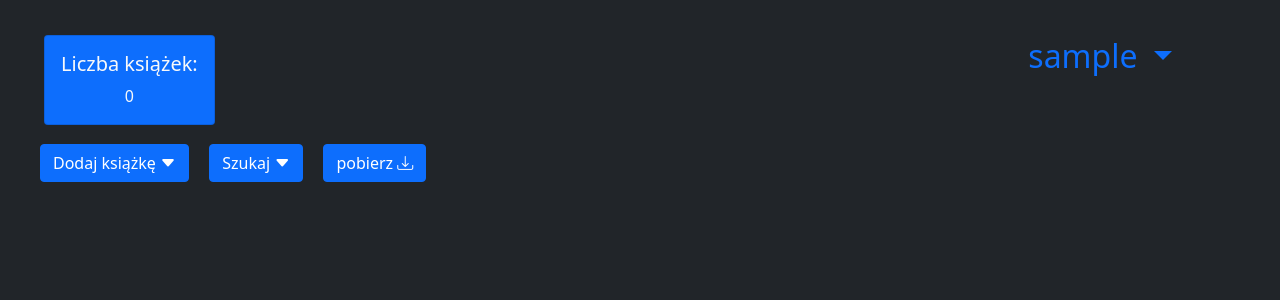
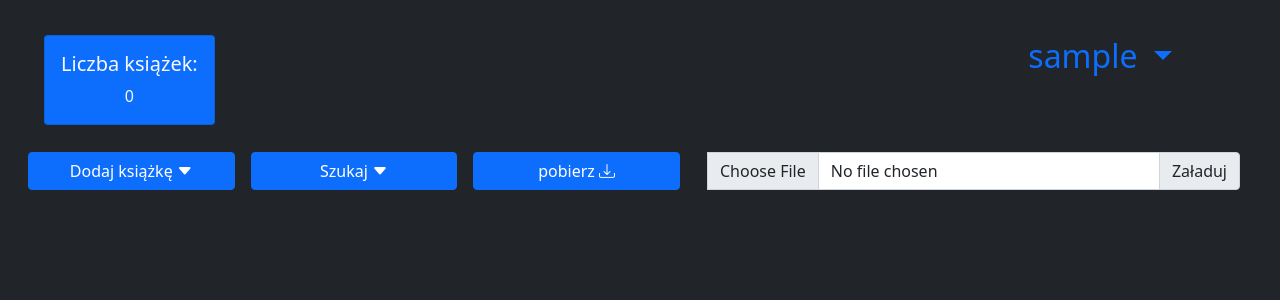
Before and after one commit to thekrzeslo/home_library_polish_language, a Django app: page / in a window 1280 px wide. Shown: the top 300 px of the page. Run offline with Django 3.2, Linux system fonts and the light colour scheme; the visitor is signed in with stand-in values (Sample User, id 1); data that the repository does not hold is empty; some libraries are stand-ins or nearby versions.

Commit message:
was added a disabled form for upload lxml or different file to put records into database

```diff
--- a/books/templates/books/books_list.html
+++ b/books/templates/books/books_list.html
@@ -13,7 +13,7 @@
 
     <header>
 
-        <nav class="navbar p-4 pb-1 mx-lg-2 mx-1">
+        <nav class="navbar p-4 pb-1 mx-lg-2 mx-1 d-block">
 
             <div class="container-fluid">
 
@@ -46,20 +46,30 @@
 
                 <div class="container-fluid">
 
-                    <a class="btn btn-primary m-2" data-bs-toggle="collapse" href="#collapse_create" role="button" aria-expanded="false" aria-controls="collapse_create">
+                    <div class="row my-2">
+
+                        <a class="btn btn-primary mx-md-2 col-md-2 m-2 col-5 mx-auto" data-bs-toggle="collapse" href="#collapse_create" role="button" aria-expanded="false" aria-controls="collapse_create">
                             Dodaj książkę
                             <i class="bi bi-caret-down-fill"></i>
                         </a>
 
-                    <a class="btn btn-primary m-2" data-bs-toggle="collapse" href="#collapse_search" role="button" aria-expanded="false" aria-controls="collapse_search">
+                        <a class="btn btn-primary mx-md-2 col-md-2 m-2 col-5 mx-auto" data-bs-toggle="collapse" href="#collapse_search" role="button" aria-expanded="false" aria-controls="collapse_search">
                             Szukaj
                             <i class="bi bi-caret-down-fill"></i>
                         </a>
 
-                    <a href="{% static 'data/books_data.xlsx' %}" class="btn btn-primary m-2" download>
+                        <a href="{% static 'data/books_data.xlsx' %}" class="btn btn-primary mx-md-2 col-md-2 col-12 m-2 mx-auto" download>
                             pobierz
                             <i class="bi bi-download"></i>
                         </a>
+
+                        <form method="POST" class="input-group mx-md-2 m-2 col mx-auto">
+                            {% csrf_token %}
+                            <input type="file" class="form-control" id="inputGroupFile02">
+                            <input type="submit" name="upload" class="input-group-text" for="inputGroupFile02" disabled value="Załaduj">
+                        <form>
+
+                    </div>
 
                 </div>
 
```
Lines whose indentation alone changed are shown as unchanged.
